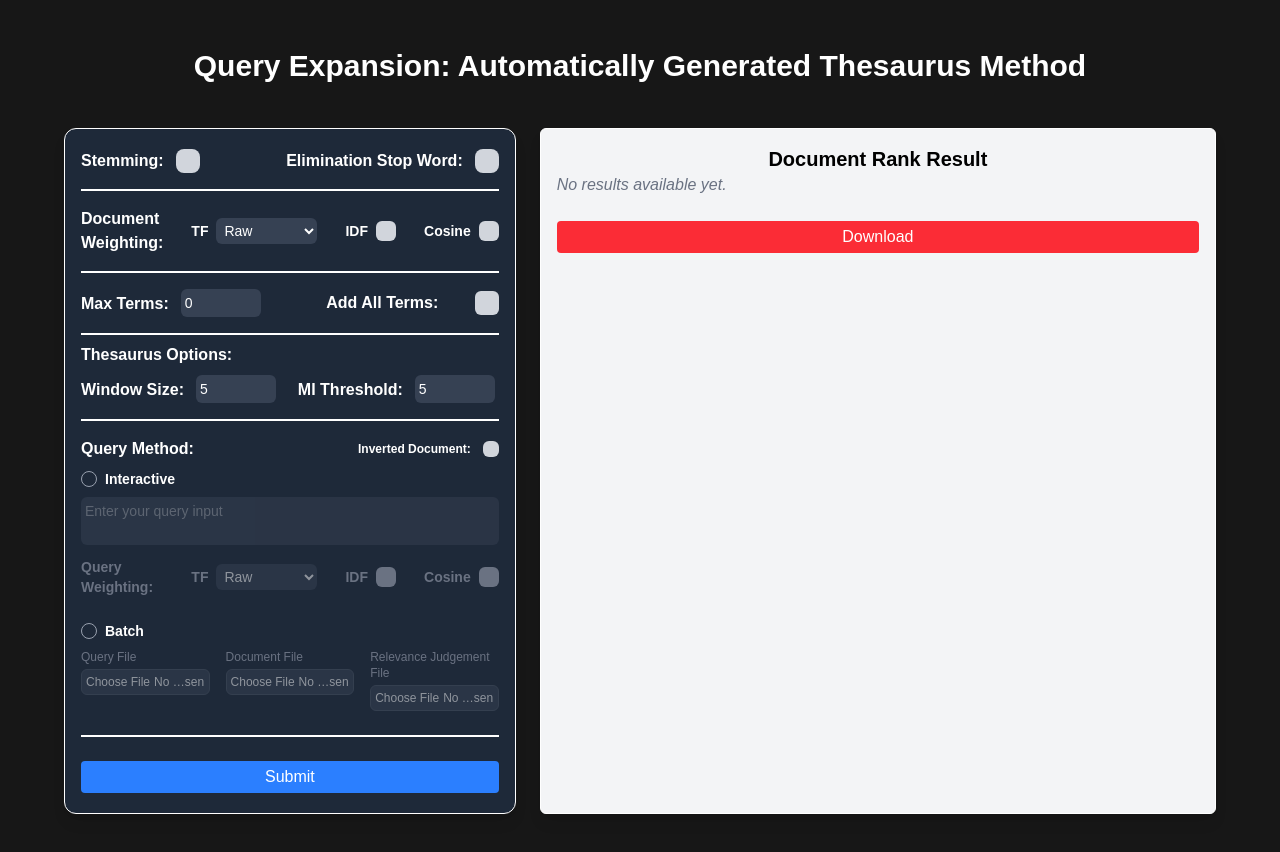
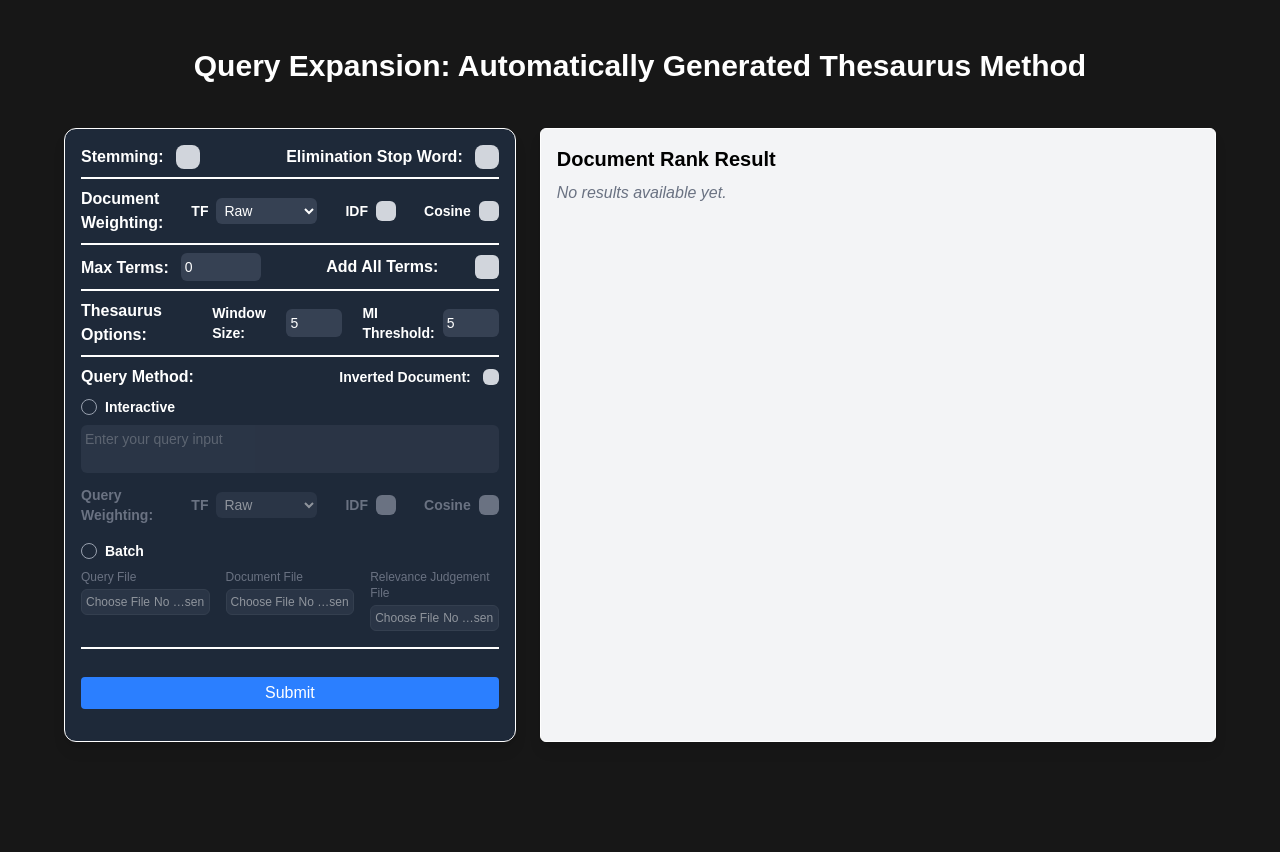
Before and after one commit to jasonrivalino/stbi-fe, a Next.js app: page / in a window 1280 px wide. Shown: the top 852 px of the page. After the commit the page ends 800 px from the top, so only its background shows below. Built offline with nearby package versions, Linux system fonts and the light colour scheme.

Commit message:
fix: layouting synchronized thesaurus

```diff
--- a/src/app/component/menu.tsx
+++ b/src/app/component/menu.tsx
@@ -290,10 +290,10 @@ export function Menu({ onSubmitInteractive, onSubmitBatch }: MenuProps) {
   };
 
   return (
-    <div className="py-5 px-4 border rounded-xl text-white bg-gray-800 shadow-lg w-full">
+    <div className="pt-4 pb-8 px-4 border rounded-xl text-white bg-gray-800 shadow-lg w-full">
       <div className="flex flex-row gap-5">
-        <div className="flex flex-col gap-4">
-          <div className="flex flex-row justify-between items-center pb-4 border-b-2">
+        <div className="flex flex-col gap-2">
+          <div className="flex flex-row justify-between items-center pb-2 border-b-2">
 
             {/* Stemming Toggle */}
             <div className="flex items-center gap-3">
@@ -391,7 +391,7 @@ export function Menu({ onSubmitInteractive, onSubmitBatch }: MenuProps) {
           </div>
 
           {/* Terms */}
-          <div className="flex flex-row w-full pt-4 border-t-2 justify-between items-center">
+          <div className="flex flex-row w-full pt-2 border-t-2 justify-between items-center">
             {/* Max Terms */}
             <div className="flex items-center gap-3 w-full">
               <h2 className="text-base font-semibold mt-[0.125rem]">Max Terms:</h2>
@@ -431,16 +431,18 @@ export function Menu({ onSubmitInteractive, onSubmitBatch }: MenuProps) {
                 </label>
               </div>
             </div>
+
           {/* Thesaurus Options */}
-          <div className="flex flex-col w-full pt-2 border-t-2 justify-between">
+          <div className="flex flex-row w-full pt-2 border-t-2 align-middle justify-between items-center">
             <h2 className="text-base font-semibold">Thesaurus Options:</h2>
-            <div className="grid grid-cols-2 pt-2 gap-4 w-full">
+
+            <div className="flex flex-row gap-5 items-center">
               {/* Window Size */}
-              <div className="flex items-center gap-3 w-full">
-                <h2 className="text-base font-semibold mt-[0.125rem]">Window Size:</h2>
+              <div className="flex items-center gap-2">
+                <label className="text-sm font-semibold">Window Size:</label>
                 <input
                   type="number"
-                  className="p-1 bg-gray-700 text-white rounded-md text-sm w-20"
+                  className="p-1 bg-gray-700 text-white rounded-md text-sm w-[3.5rem]"
                   placeholder="Enter"
                   min={1}
                   onKeyPress={(event) => {
@@ -454,11 +456,11 @@ export function Menu({ onSubmitInteractive, onSubmitBatch }: MenuProps) {
               </div>
 
               {/* MI Threshold */}
-              <div className="flex items-center gap-3 w-full">
-                <h2 className="text-base font-semibold mt-[0.125rem]">MI Threshold:</h2>
+              <div className="flex items-center gap-2">
+                <label className="text-sm font-semibold">MI Threshold:</label>
                 <input
                   type="number"
-                  className="p-1 bg-gray-700 text-white rounded-md text-sm w-20"
+                  className="p-1 bg-gray-700 text-white rounded-md text-sm w-[3.5rem]"
                   placeholder="Enter"
                   min={1}
                   onChange={(e) => setMiThreshold(Number(e.target.value))}
@@ -466,18 +468,15 @@ export function Menu({ onSubmitInteractive, onSubmitBatch }: MenuProps) {
                 />
               </div>
             </div>
-
           </div>
-        {/* Add vertical line separator */}
-        {/* <div className="border-1 border-white h-auto"></div> */}
 
           {/* Query Method */}
-          <div className="flex flex-col gap-2 w-full justify-center align-middle pt-4 pb-6 border-y-2">
+          <div className="flex flex-col gap-2 w-full justify-center align-middle pt-2 pb-4 border-y-2">
             <div className="flex items-center justify-between">
               <h2 className="text-base font-semibold">Query Method:</h2>
               {/* Add Checkboxed for Inverted Document */}
               <div className="flex items-center">
-                <h2 className="text-xs font-semibold mr-3 text-white">
+                <h2 className="text-sm font-semibold mr-3 text-white">
                   Inverted Document:
                 </h2>
                 <label className="inline-flex items-center cursor-pointer relative">
@@ -594,7 +593,7 @@ export function Menu({ onSubmitInteractive, onSubmitBatch }: MenuProps) {
               </div>
 
               {/* Batch */}
-              <label className="inline-flex items-center cursor-pointer relative mt-4">
+              <label className="inline-flex items-center cursor-pointer relative mt-2">
                 <input
                   type="radio"
                   name="queryMethod"
@@ -661,7 +660,7 @@ export function Menu({ onSubmitInteractive, onSubmitBatch }: MenuProps) {
       {/* Submit Button */}
       <button
         onClick={handleFormSubmit}
-        className="mt-6 px-4 py-1 bg-blue-500 text-white rounded hover:bg-blue-600 w-full transition-colors duration-300"
+        className="mt-7 px-4 py-1 bg-blue-500 text-white rounded hover:bg-blue-600 w-full transition-colors duration-300"
       >
         Submit
       </button>
--- a/src/app/component/result.tsx
+++ b/src/app/component/result.tsx
@@ -199,9 +199,21 @@ export function Result({ result, params }: ResultProps) {
 
   return (
     <div className={`${isBatch ? "" : "p-4"} border rounded-md bg-gray-100 h-full shadow-lg`}>
-      <h1 className={`text-xl font-bold text-black text-center ${isBatch ? "py-4" : ""}`}>
-        Document Rank Result
-      </h1>
+      <div className="flex justify-between items-center">
+        <h1 className={`text-xl font-bold text-black text-center ${isBatch ? "py-4" : ""}`}>
+          Document Rank Result
+        </h1>
+
+        {(isInteractive && result?.documents?.length > 0) ||
+        (isBatch && result?.results?.length > 0) ? (
+          <button
+            onClick={handleDownload}
+            className="px-2 py-1 bg-red-500 text-white rounded hover:bg-red-600 w-1/5 transition-colors duration-300 text-xs"
+          >
+            Download JSON result
+          </button>
+        ) : null}
+      </div>
 
       {params['config.do_inverted_file'] && (
         <div className="bg-white p-2 rounded-md shadow-sm mt-4 text-black">
@@ -313,15 +325,9 @@ export function Result({ result, params }: ResultProps) {
             </div>
           </div>
         ) : (
-          <p className="text-gray-500 italic">No results available yet.</p>
+          <p className="text-gray-500 italic mt-2">No results available yet.</p>
         )}
       </section>
-      <button
-        onClick={handleDownload}
-        className="mt-6 px-4 py-1 bg-red-500 text-white rounded hover:bg-red-600 w-full transition-colors duration-300"
-      >
-        Download
-      </button>
     </div>
   );
 }
```
